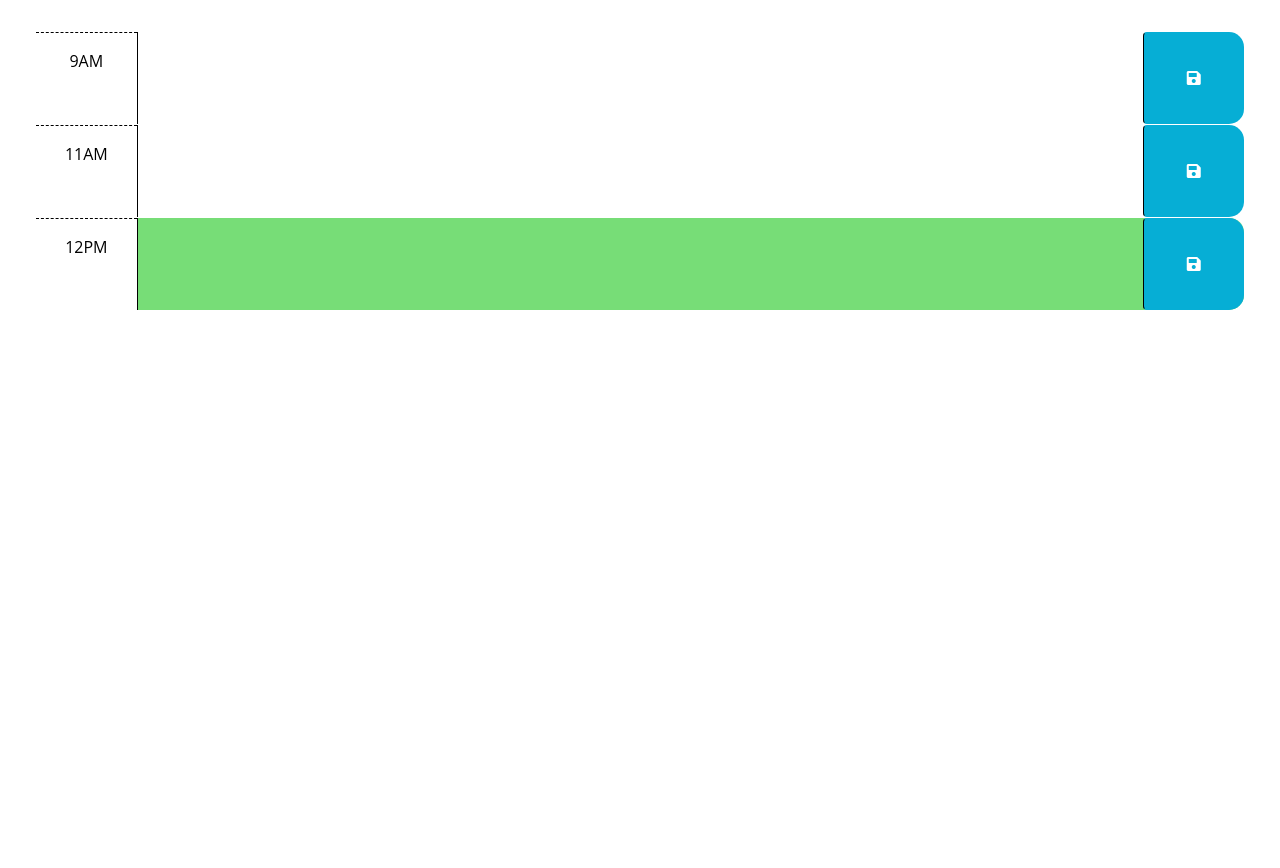
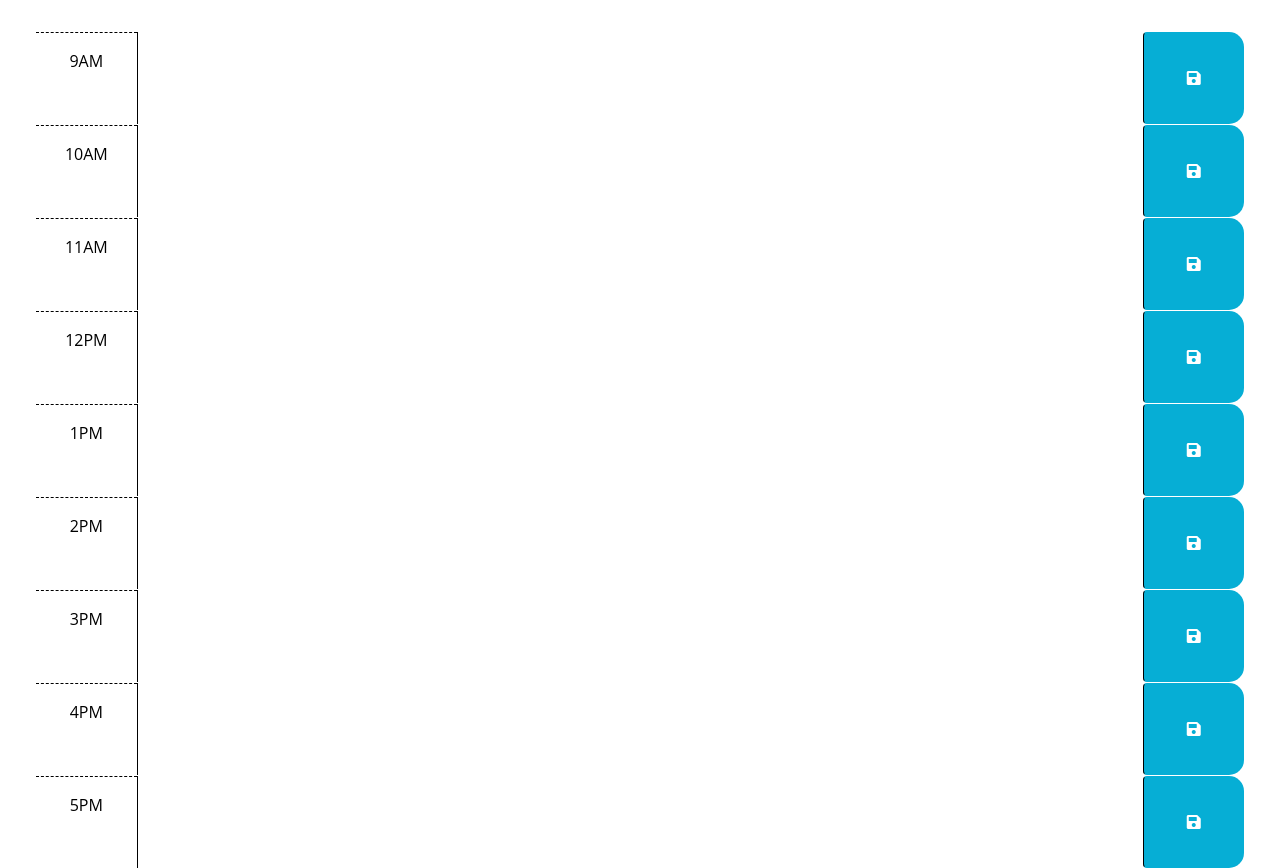
Before and after one commit to Dhicks-dev/Workday-Scheduler, a plain HTML site: page index.html in a window 1280 px wide. Shown: the part 300-1168 px from the top of the page. Before the commit the page ends 800 px from the top, so only its background shows below. Drawn offline with nearby package versions, Linux system fonts and the light colour scheme; files whose address does not match are found by name.

Commit message:
added a full schedule of 9am - 5pm

```diff
--- a/index.html
+++ b/index.html
@@ -54,9 +54,17 @@
         </button>
       </div>
 
+      <div id="hour-10" class="row time-block " >
+        <div class="col-2 col-md-1 hour text-center py-3">10AM</div>
+        <textarea class="col-8 col-md-10 description" rows="3"> </textarea>
+        <button class="btn saveBtn col-2 col-md-1" aria-label="save">
+          <i class="fas fa-save" aria-hidden="true"></i>
+        </button>
+      </div>
+
 
       <!-- Example of a present time block. The "present" class adds a red background color. -->
-      <div id="hour-10" class="row time-block">
+      <div id="hour-11" class="row time-block">
         <div class="col-2 col-md-1 hour text-center py-3">11AM</div>
         <textarea class="col-8 col-md-10 description" rows="3"> </textarea>
         <button class="btn saveBtn col-2 col-md-1" aria-label="save">
@@ -65,8 +73,48 @@
       </div>
 
       <!-- Example of a future time block. The "future" class adds a green background color. -->
-      <div id="hour-11" class="row time-block future">
+      <div id="hour-12" class="row time-block ">
         <div class="col-2 col-md-1 hour text-center py-3">12PM</div>
+        <textarea class="col-8 col-md-10 description" rows="3"> </textarea>
+        <button class="btn saveBtn col-2 col-md-1" aria-label="save">
+          <i class="fas fa-save" aria-hidden="true"></i>
+        </button>
+      </div>
+
+      <div id="hour-1" class="row time-block">
+        <div class="col-2 col-md-1 hour text-center py-3">1PM</div>
+        <textarea class="col-8 col-md-10 description" rows="3"> </textarea>
+        <button class="btn saveBtn col-2 col-md-1" aria-label="save">
+          <i class="fas fa-save" aria-hidden="true"></i>
+        </button>
+      </div>
+
+      <div id="hour-2" class="row time-block">
+        <div class="col-2 col-md-1 hour text-center py-3">2PM</div>
+        <textarea class="col-8 col-md-10 description" rows="3"> </textarea>
+        <button class="btn saveBtn col-2 col-md-1" aria-label="save">
+          <i class="fas fa-save" aria-hidden="true"></i>
+        </button>
+      </div>
+
+      <div id="hour-3" class="row time-block">
+        <div class="col-2 col-md-1 hour text-center py-3">3PM</div>
+        <textarea class="col-8 col-md-10 description" rows="3"> </textarea>
+        <button class="btn saveBtn col-2 col-md-1" aria-label="save">
+          <i class="fas fa-save" aria-hidden="true"></i>
+        </button>
+      </div>
+
+      <div id="hour-4" class="row time-block">
+        <div class="col-2 col-md-1 hour text-center py-3">4PM</div>
+        <textarea class="col-8 col-md-10 description" rows="3"> </textarea>
+        <button class="btn saveBtn col-2 col-md-1" aria-label="save">
+          <i class="fas fa-save" aria-hidden="true"></i>
+        </button>
+      </div>
+
+      <div id="hour-5" class="row time-block">
+        <div class="col-2 col-md-1 hour text-center py-3">5PM</div>
         <textarea class="col-8 col-md-10 description" rows="3"> </textarea>
         <button class="btn saveBtn col-2 col-md-1" aria-label="save">
           <i class="fas fa-save" aria-hidden="true"></i>
```
